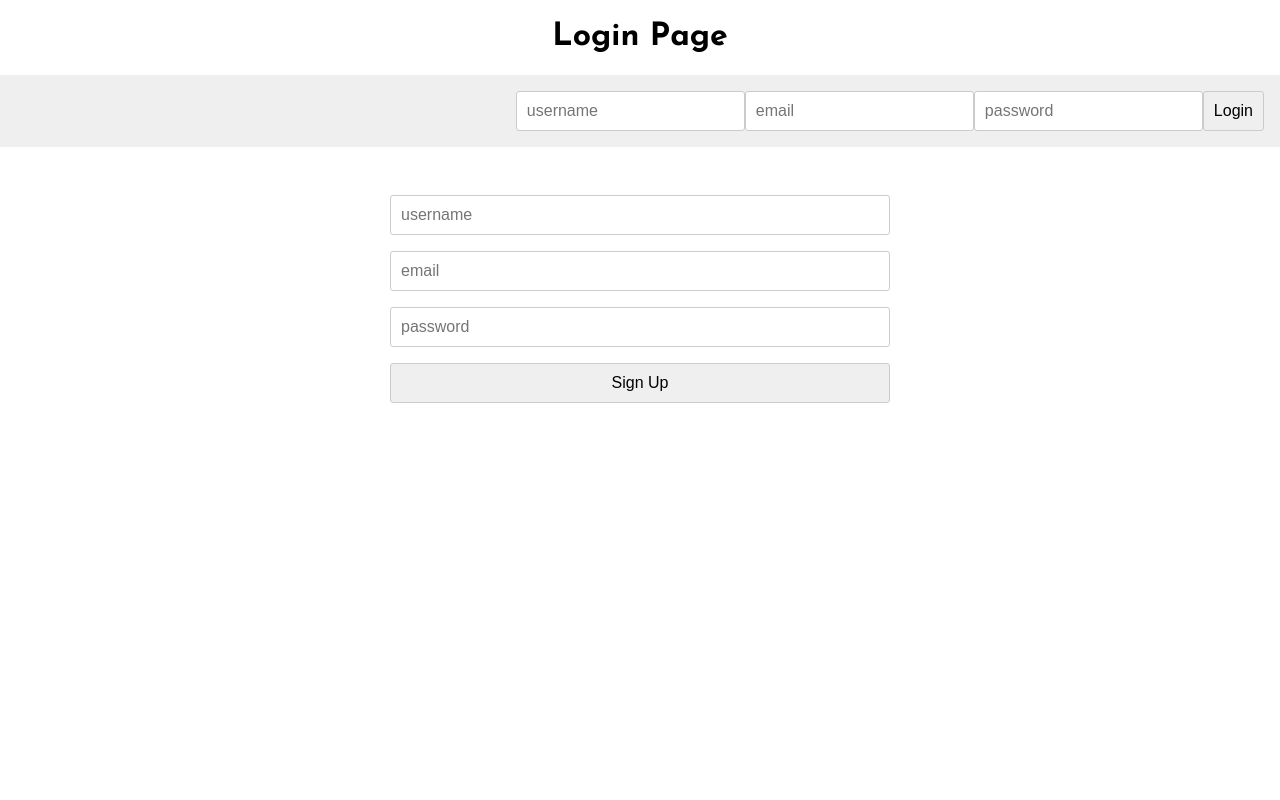
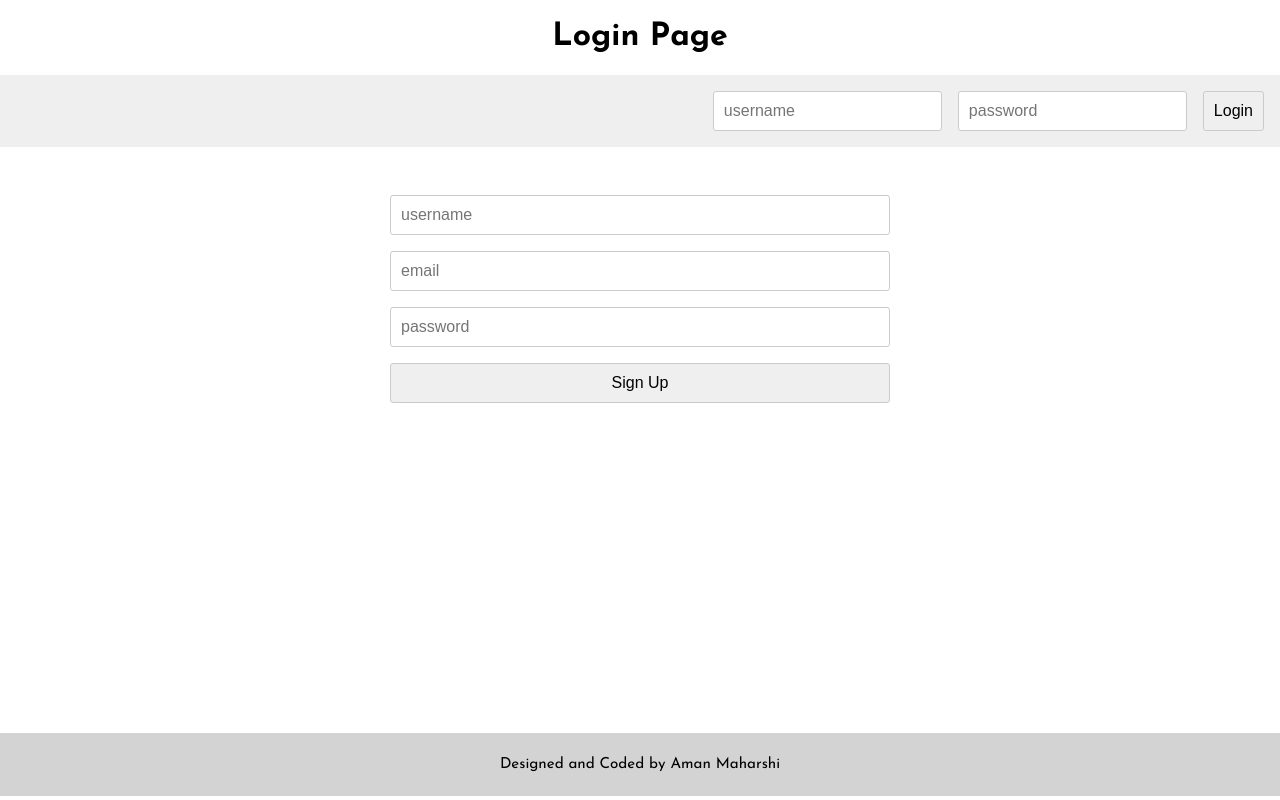
Before and after one commit to aman-maharshi/hands-on-practice, a React (Create React App) app in the folder practice-api/: page / in a window 1280 px wide. Built offline with nearby package versions, Linux system fonts and the light colour scheme.

Commit message:
user signup complete

```diff
--- a/practice-api/src/App.js
+++ b/practice-api/src/App.js
@@ -5,6 +5,8 @@ import NotFound from "./components/NotFound"
 
 function App() {
     return (
+        <>
+            <div className="mainContent">
                 <Router>
                     <Switch>
                         <Route exact path="/">
@@ -18,6 +20,13 @@ function App() {
                         </Route>
                     </Switch>
                 </Router>
+            </div>
+            <footer className="footer">
+                <p>
+                    Designed and Coded by <a href="https://amanmaharshi.com">Aman Maharshi</a>
+                </p>
+            </footer>
+        </>
     )
 }
 
--- a/practice-api/src/components/Login.js
+++ b/practice-api/src/components/Login.js
@@ -1,23 +1,18 @@
 import React from "react"
+import SignUp from "./SignUp"
 
 function Login() {
     return (
         <div className="login">
             <h1 className="page-title">Login Page</h1>
 
-            <form className="login__form">
+            <form className="signin__form">
                 <input type="text" placeholder="username" />
-                <input type="email" placeholder="email" />
                 <input type="password" placeholder="password" />
                 <button type="submit">Login</button>
             </form>
 
-            <form className="signup__form">
-                <input type="text" placeholder="username" />
-                <input type="email" placeholder="email" />
-                <input type="password" placeholder="password" />
-                <button type="submit">Sign Up</button>
-            </form>
+            <SignUp />
         </div>
     )
 }
--- /dev/null
+++ b/practice-api/src/components/SignUp.js
@@ -0,0 +1,54 @@
+import { useState, useEffect } from "react"
+import axios from "axios"
+
+function SignUp() {
+    const [userDetails, setUserDetails] = useState({ username: "", email: "", password: "" })
+    const [signUpResponse, setSignUpResponse] = useState(null)
+    const [message, setMessage] = useState("")
+
+    useEffect(() => {
+        let hideMessage = setTimeout(() => setMessage(""), 2500)
+
+        return () => {
+            clearTimeout(hideMessage)
+        }
+    }, [message])
+
+    const handleInputChange = e => {
+        setUserDetails({
+            ...userDetails,
+            [e.target.name]: e.target.value
+        })
+    }
+
+    const handleFormSubmit = e => {
+        e.preventDefault()
+
+        if (userDetails.username && userDetails.email && userDetails.password) {
+            axios
+                .post("http://localhost:8080/register", userDetails)
+                .then(function(response) {
+                    console.log(response.data)
+                    setSignUpResponse(response.data)
+                    setMessage("SignUp Successful")
+                })
+                .catch(function(error) {
+                    console.log(error)
+                    setMessage("Unable to SignUp!")
+                })
+        }
+        setUserDetails({ username: "", email: "", password: "" })
+    }
+
+    return (
+        <form className="signup__form" onSubmit={handleFormSubmit}>
+            <input value={userDetails.username} onChange={handleInputChange} type="text" name="username" placeholder="username" />
+            <input value={userDetails.email} onChange={handleInputChange} type="email" name="email" placeholder="email" />
+            <input value={userDetails.password} onChange={handleInputChange} type="password" name="password" placeholder="password" />
+            <button type="submit">Sign Up</button>
+            <p className="message">{message}</p>
+        </form>
+    )
+}
+
+export default SignUp
--- a/practice-api/src/index.css
+++ b/practice-api/src/index.css
@@ -5,9 +5,19 @@ body {
     padding: 0;
     font-family: "Josefin Sans", sans-serif;
 }
+* {
+    box-sizing: border-box;
+}
 .page-title {
     text-align: center;
 }
+.mainContent {
+    min-height: 89vh;
+}
+
+/*
+    SIGNUP
+--------------*/
 
 .signup__form {
     display: flex;
@@ -32,16 +42,43 @@ button {
     cursor: pointer;
 }
 
-.login__form {
+/*
+    SIGNIN
+--------------*/
+
+.signin__form {
     padding: 1rem;
     margin: 1rem auto 3rem auto;
     background: #efefef;
     display: flex;
     justify-content: flex-end;
 }
-.login__form * {
+.signin__form * {
     font-size: 1rem;
     padding: 10px;
     border: 1px solid #cbcbcb;
     border-radius: 3px;
 }
+.signin__form input {
+    margin-right: 1rem;
+}
+.signin__form button {
+    cursor: pointer;
+}
+
+/*
+    FOOTER
+*/
+.footer {
+    text-align: center;
+    padding: 1rem;
+    background: lightgray;
+}
+.footer p {
+    font-size: 0.95rem;
+    margin: 0.5rem 0;
+}
+.footer a {
+    color: inherit;
+    text-decoration: none;
+}
```
Lines whose indentation alone changed are shown as unchanged.
